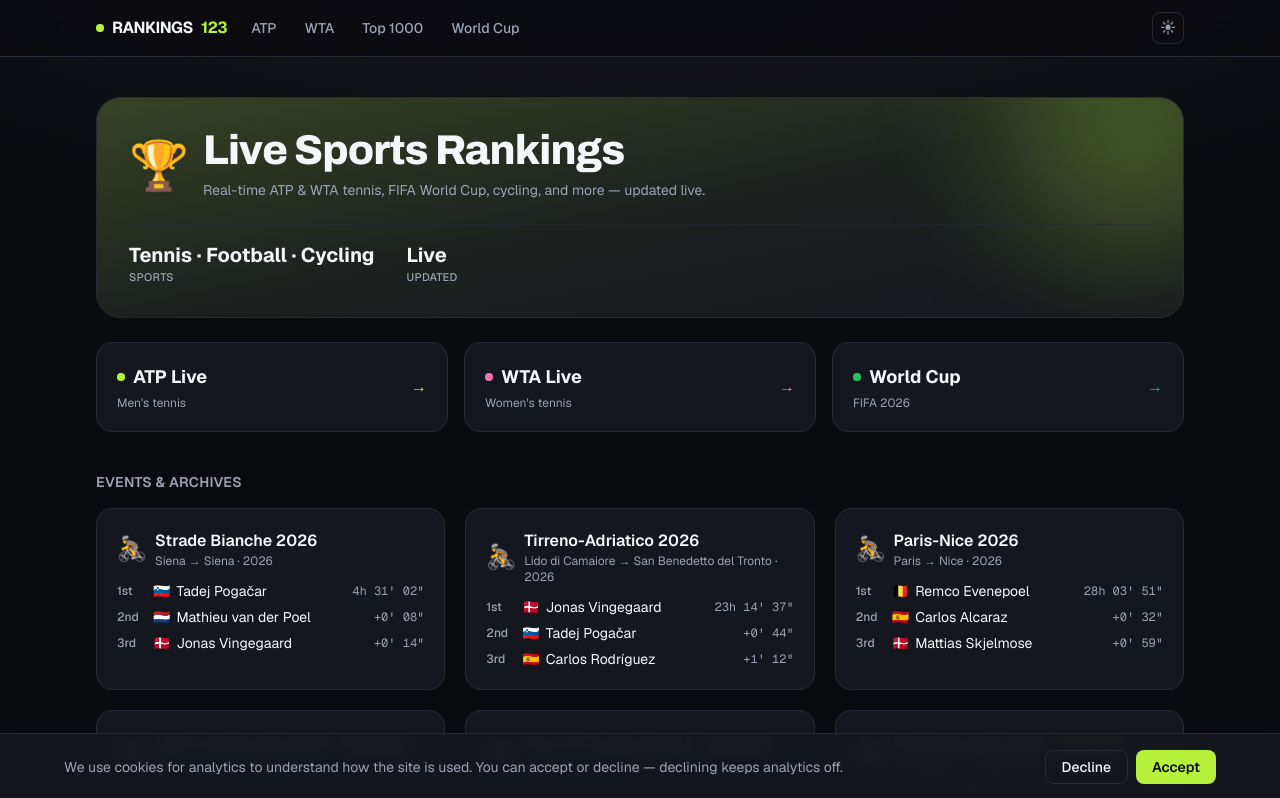
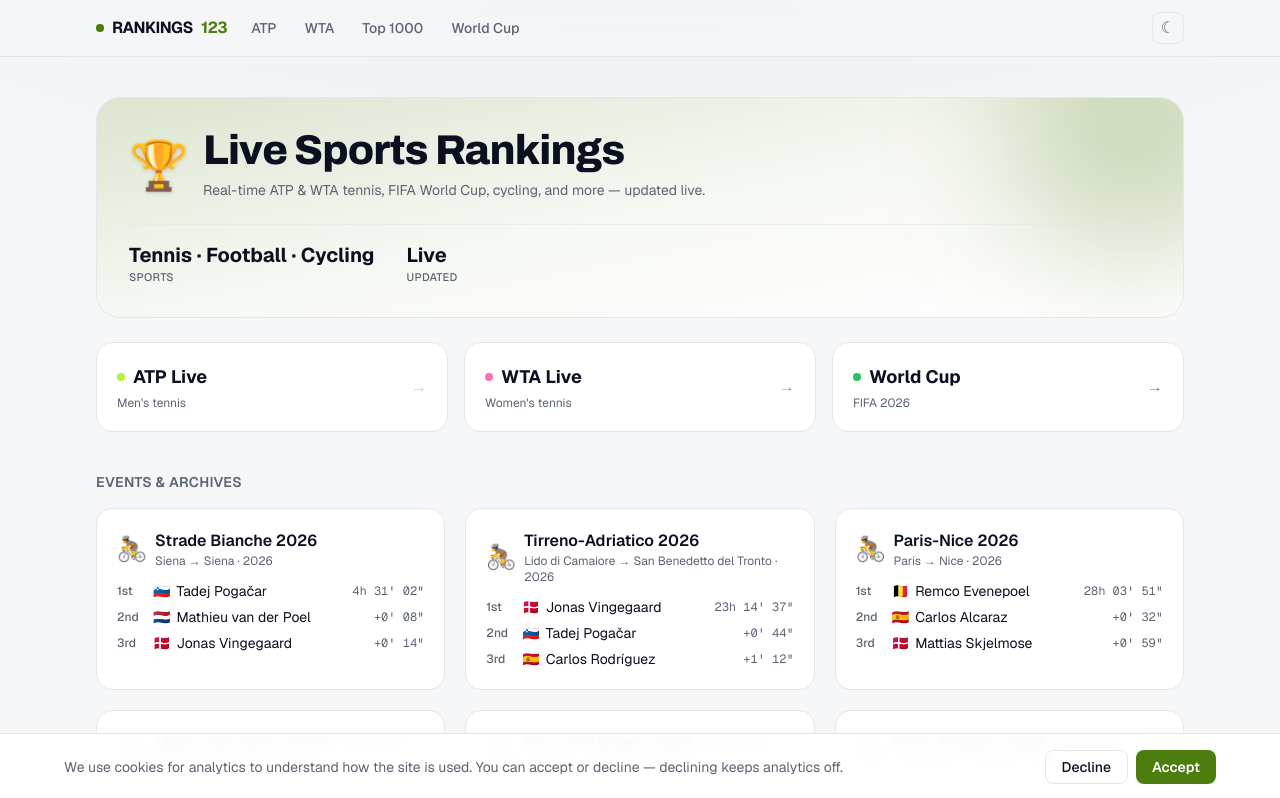
Before and after one commit to kulisama81/rankings123, a Next.js app: page / in a window 1280 px wide. Shown: the top 798 px of the page. Built offline with nearby package versions, Linux system fonts and the light colour scheme; no server answers.

Commit message:
Default to light mode (toggle still available)

```diff
--- a/src/app/layout.tsx
+++ b/src/app/layout.tsx
@@ -46,11 +46,11 @@
   children: React.ReactNode;
 }>) {
   return (
-    <html lang="en" data-theme="dark" suppressHydrationWarning>
+    <html lang="en" data-theme="light" suppressHydrationWarning>
       <head>
         <script
           dangerouslySetInnerHTML={{
-            __html: `try{document.documentElement.dataset.theme=localStorage.getItem('theme')||'dark'}catch(e){}`,
+            __html: `try{document.documentElement.dataset.theme=localStorage.getItem('theme')||'light'}catch(e){}`,
           }}
         />
       </head>
--- a/src/components/ThemeToggle.tsx
+++ b/src/components/ThemeToggle.tsx
@@ -3,10 +3,10 @@
 import { useEffect, useState } from "react";
 
 export default function ThemeToggle() {
-  const [theme, setTheme] = useState<"dark" | "light">("dark");
+  const [theme, setTheme] = useState<"dark" | "light">("light");
 
   useEffect(() => {
-    const current = (document.documentElement.dataset.theme as "dark" | "light") || "dark";
+    const current = (document.documentElement.dataset.theme as "dark" | "light") || "light";
     // eslint-disable-next-line react-hooks/set-state-in-effect -- sync state from the DOM theme set pre-paint
     setTheme(current);
   }, []);
```
